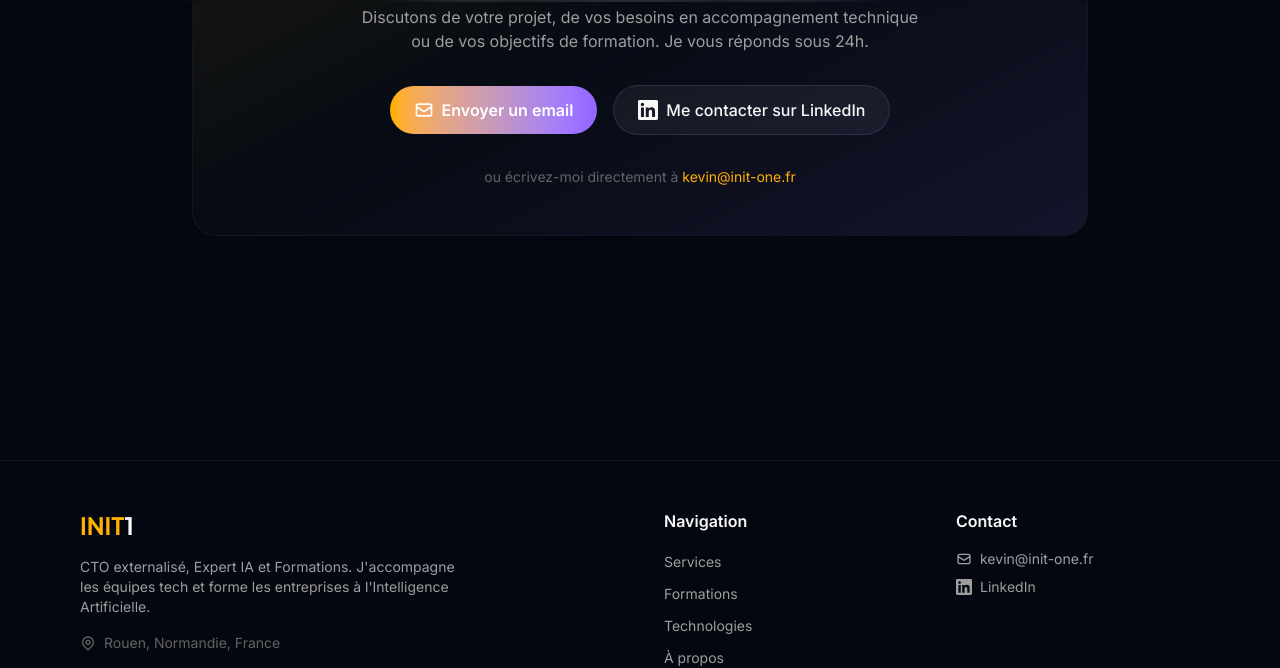
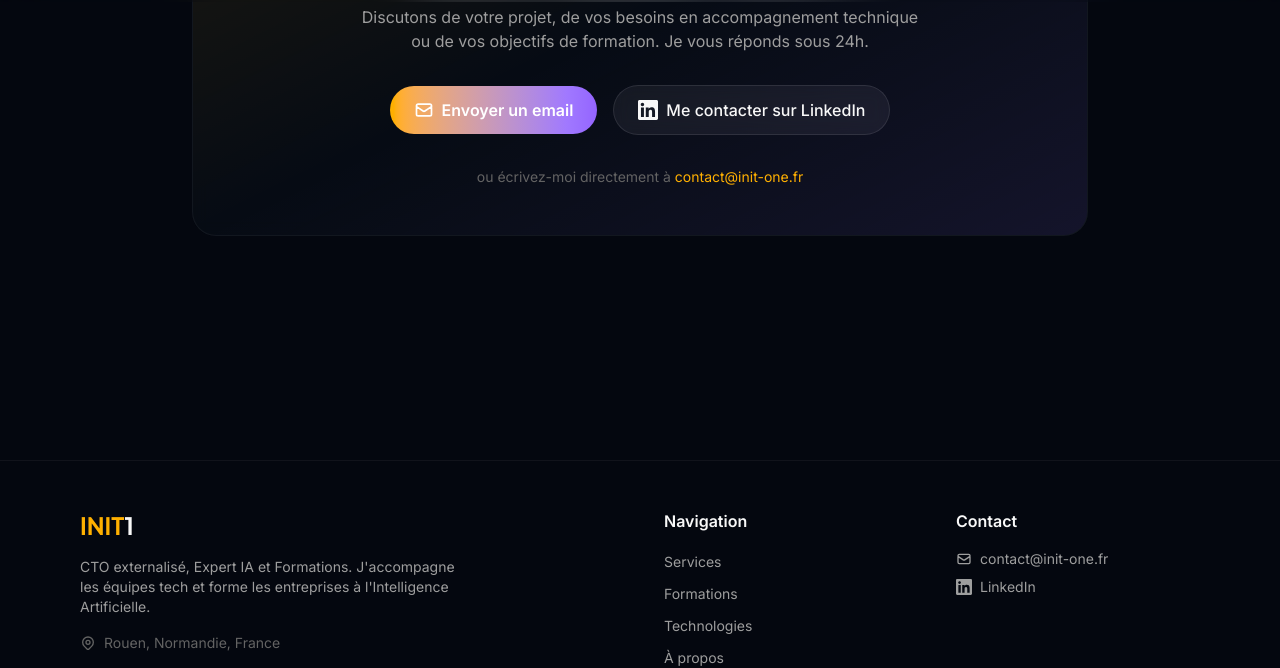
Before and after one commit to Lotto/init-one.fr, a Jekyll site: the page built from index.html, in a window 1280 px wide and 900 px high, scrolled down 3895 px. Shown: the part 92-760 px from the top of the window. Built offline with Jekyll 4.4.1, drawn with Linux system fonts in a browser that asks for light colours.

Commit message:
Update contact email to contact@init-one.fr
Co-Authored-By: Claude Opus 4.5 <noreply@anthropic.com>

```diff
--- a/_config.yml
+++ b/_config.yml
@@ -10,7 +10,7 @@ baseurl: ""
 # Author
 author:
   name: Kevin Cauchois
-  email: kevin@init-one.fr
+  email: contact@init-one.fr
   linkedin: https://www.linkedin.com/in/kcauchois/
   location: Rouen, Normandie, France
 
```
